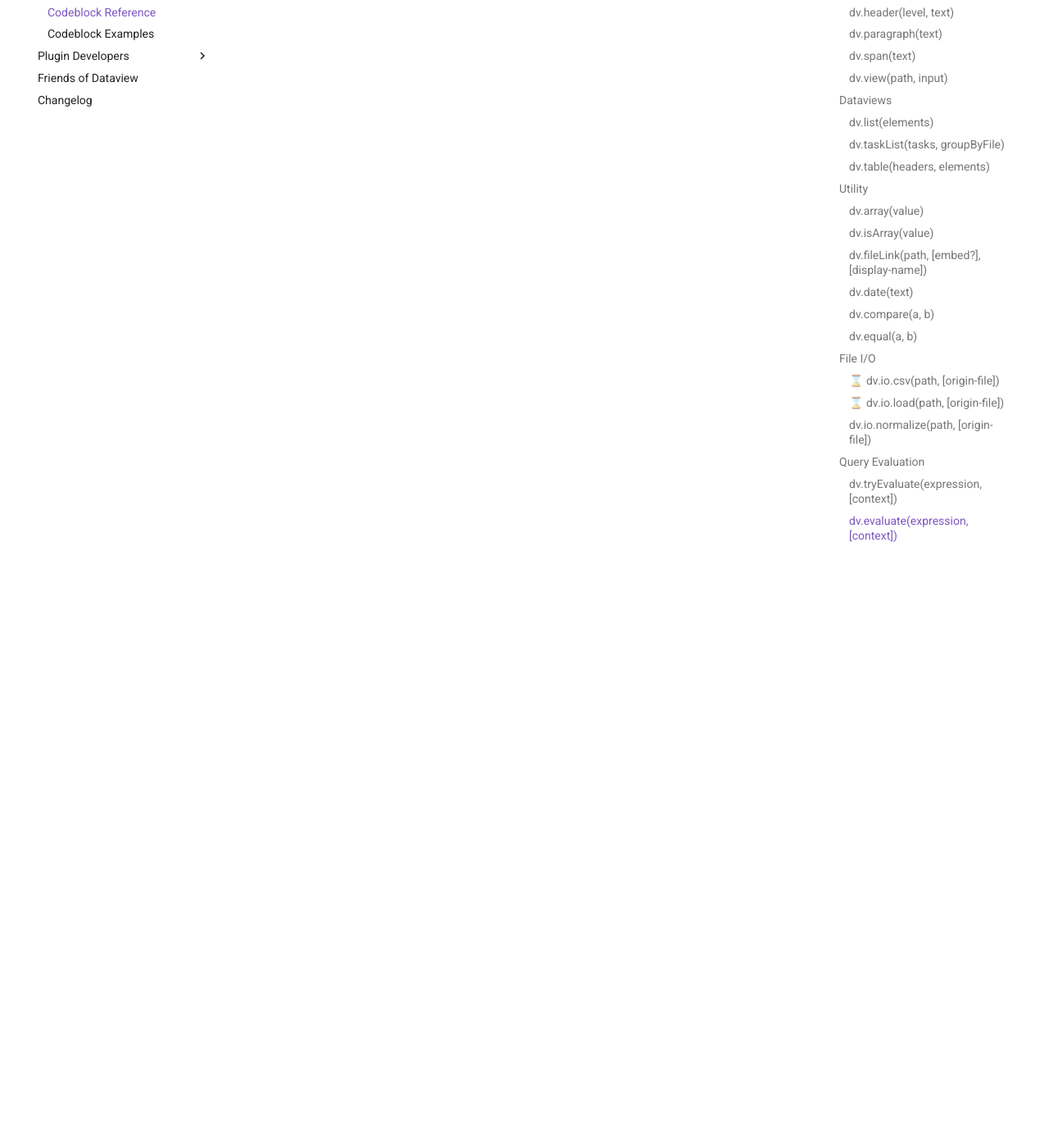
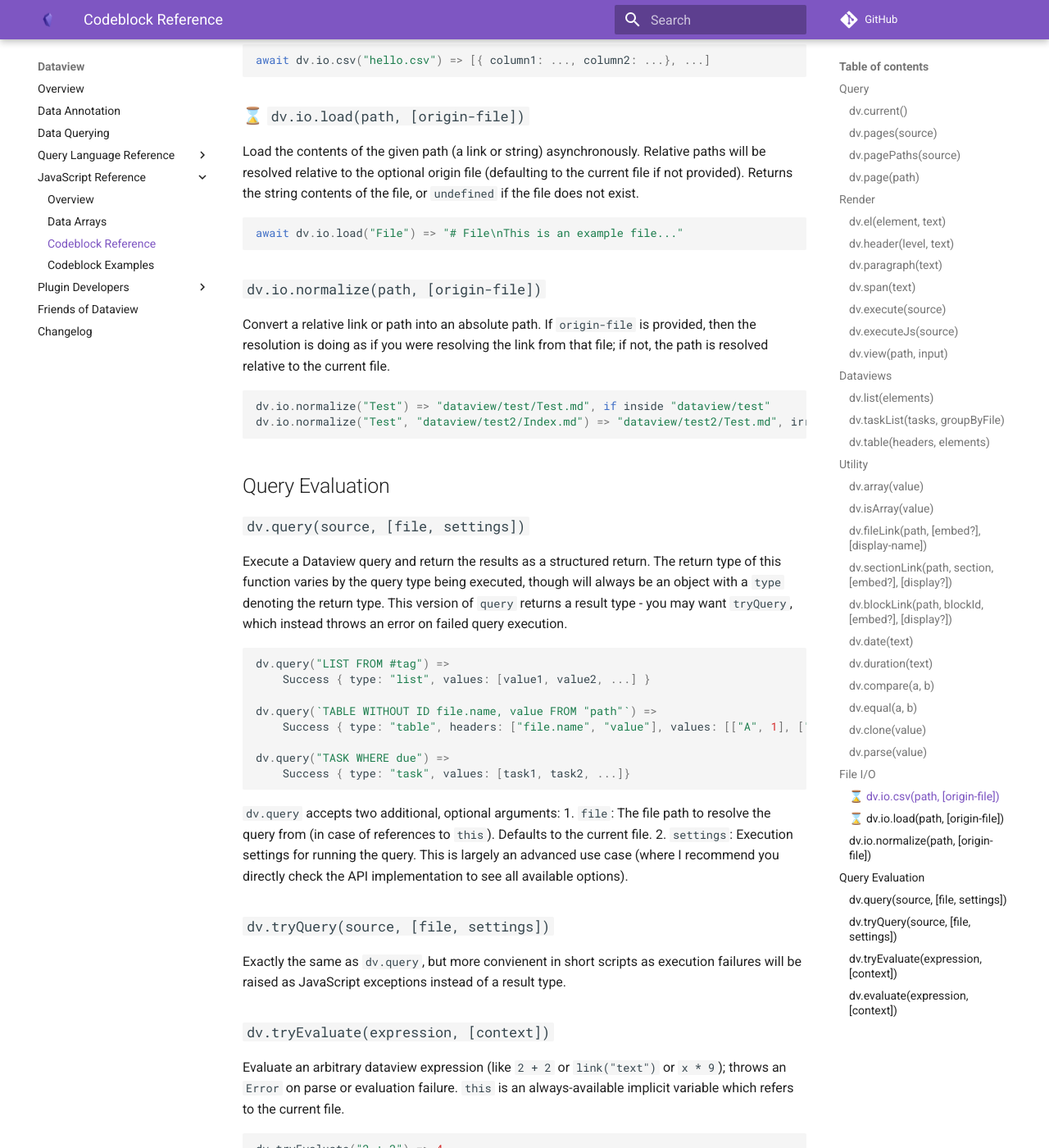
Before and after one commit to blacksmithgu/obsidian-dataview, an MkDocs documentation site: the page built from docs/docs/api/code-reference.md, in a window 1280 px wide and 1400 px high, scrolled down 6441 px. Shown: the whole window at 82% size. Built offline with MkDocs 1.6.1 and Material for MkDocs 9.7.7, drawn with Linux system fonts in a browser that asks for light colours; comment, search, counter and statistics services are not loaded; some of the changed text lies outside the part shown.

Commit message:
Add more functions to the code reference

````diff
--- a/docs/docs/api/code-reference.md
+++ b/docs/docs/api/code-reference.md
@@ -57,7 +57,7 @@ dv.page("books/The Raisin.md") => The page object for /books/The Raisin.md
 
 ## Render
 
-### `dv.el(text)`
+### `dv.el(element, text)`
 
 Render arbitrary text in the given html element.
 ```js
@@ -93,6 +93,23 @@ Render arbitrary text in a span (no padding above/below, unlike a paragraph).
 
 ```js
 dv.span("This is some text");
+```
+
+### `dv.execute(source)`
+
+Execute an arbitrary dataview query and embed the view into the current page.
+
+```js
+dv.execute("LIST FROM #tag");
+dv.execute("TABLE field1, field2 FROM #thing");
+```
+
+### `dv.executeJs(source)`
+
+Execute an arbitrary DataviewJS query and embed the view into the current page.
+
+```js
+dv.executeJs("dv.list([1, 2, 3])");
 ```
 
 ### `dv.view(path, input)`
@@ -186,10 +203,29 @@ dv.isArray({ x: 1 }) => false
 Converts a textual path into a Dataview `Link` object; you can optionally also specify if the link is embedded as well
 as it's display name.
 
-```
+```js
 dv.fileLink("2021-08-08") => link to file named "2021-08-08"
 dv.fileLink("book/The Raisin", true) => embed link to "The Raisin"
 dv.fileLink("Test", false, "Test File") => link to file "Test" with display name "Test File"
+```
+
+### `dv.sectionLink(path, section, [embed?], [display?])`
+
+Converts a textual path + section name into a Dataview `Link` object; you can optionally also specify if the link is embedded and
+it's display name.
+
+```js
+dv.sectionLink("Index", "Books") => [[Index#Books]]
+dv.sectionLink("Index", "Books", false, "My Books") => [[Index#Books|My Books]]
+```
+
+### `dv.blockLink(path, blockId, [embed?], [display?])`
+
+Converts a textual path + block ID into a Dataview `Link` object; you
+can optionally also specify if the link is embedded and it's display name.
+
+```js
+dv.blockLink("Notes", "12gdhjg3") => [[Index#^12gdhjg3]]
 ```
 
 ### `dv.date(text)`
@@ -201,13 +237,22 @@ dv.date("2021-08-08") => DateTime for August 8th, 2021
 dv.date(dv.fileLink("2021-08-07")) => dateTime for August 8th, 2021
 ```
 
+### `dv.duration(text)`
+
+Coerce text to a luxon `Duration`; uses the same parsing rules as Dataview duration types.
+
+```js
+dv.duration("8 minutes") => Duration { 8 minutes }
+dv.duration("9 hours, 2 minutes, 3 seconds") => Duration { 9 hours, 2 minutes, 3 seconds }
+```
+
 ### `dv.compare(a, b)`
 
 Compare two arbitrary JavaScript values according to dataview's default comparison rules; useful if you are writing a
 custom comparator and want to fall back to the default behavior. Returns a negative value if `a < b`, 0 if `a = b`, and
 a positive value if `a > b`.
 
-```
+```js
 dv.compare(1, 2) = -1
 dv.compare("yes", "no") = 1
 dv.compare({ what: 0 }, { what: 0 }) = 0
@@ -218,9 +263,29 @@ dv.compare({ what: 0 }, { what: 0 }) = 0
 Compare two arbitrary JavaScript values and return true if they are equal according to Dataview's default comparison
 rules.
 
-```
+```js
 dv.equal(1, 2) = false
 dv.equal(1, 1) = true
+```
+
+### `dv.clone(value)`
+
+Deep clone any Dataview value, including dates, arrays, and links.
+
+```js
+dv.clone(1) = 1
+dv.clone({ a: 1 }) = { a: 1 }
+```
+
+### `dv.parse(value)`
+
+Parse an arbitrary string object into a complex Dataview type
+(mainly supporting links, dates, and durations).
+
+```js
+dv.parse("[[A]]") = Link { path: A }
+dv.parse("2020-08-14") = DateTime { 2020-08-14 }
+dv.parse("9 seconds") = Duration { 9 seconds }
 ```
 
 ## File I/O
@@ -257,6 +322,35 @@ dv.io.normalize("Test", "dataview/test2/Index.md") => "dataview/test2/Test.md",
 
 ## Query Evaluation
 
+### `dv.query(source, [file, settings])`
+
+Execute a Dataview query and return the results as a structured return.
+The return type of this function varies by the query type being executed,
+though will always be an object with a `type` denoting the return type. This version of `query` returns a result type - you may want `tryQuery`, which instead throws an error on failed query execution.
+
+```javascript
+dv.query("LIST FROM #tag") =>
+    Success { type: "list", values: [value1, value2, ...] }
+
+dv.query(`TABLE WITHOUT ID file.name, value FROM "path"`) =>
+    Success { type: "table", headers: ["file.name", "value"], values: [["A", 1], ["B", 2]] }
+
+dv.query("TASK WHERE due") =>
+    Success { type: "task", values: [task1, task2, ...]}
+```
+
+`dv.query` accepts two additional, optional arguments:
+1. `file`: The file path to resolve the query from (in case of references to `this`). Defaults to the current file.
+2. `settings`: Execution settings for running the query. This is largely an advanced use case (where I recommend you
+   directly check the API implementation to see all available options).
+
+### `dv.tryQuery(source, [file, settings])`
+
+Exactly the same as `dv.query`, but more convienent in short scripts as
+execution failures will be raised as JavaScript exceptions instead of a
+result type.
+
+
 ### `dv.tryEvaluate(expression, [context])`
 
 Evaluate an arbitrary dataview expression (like `2 + 2` or `link("text")` or `x * 9`); throws an `Error` on parse or
````
Also changed, not shown: other parts of docs/docs/api/code-reference.md (+1 -1 lines).
